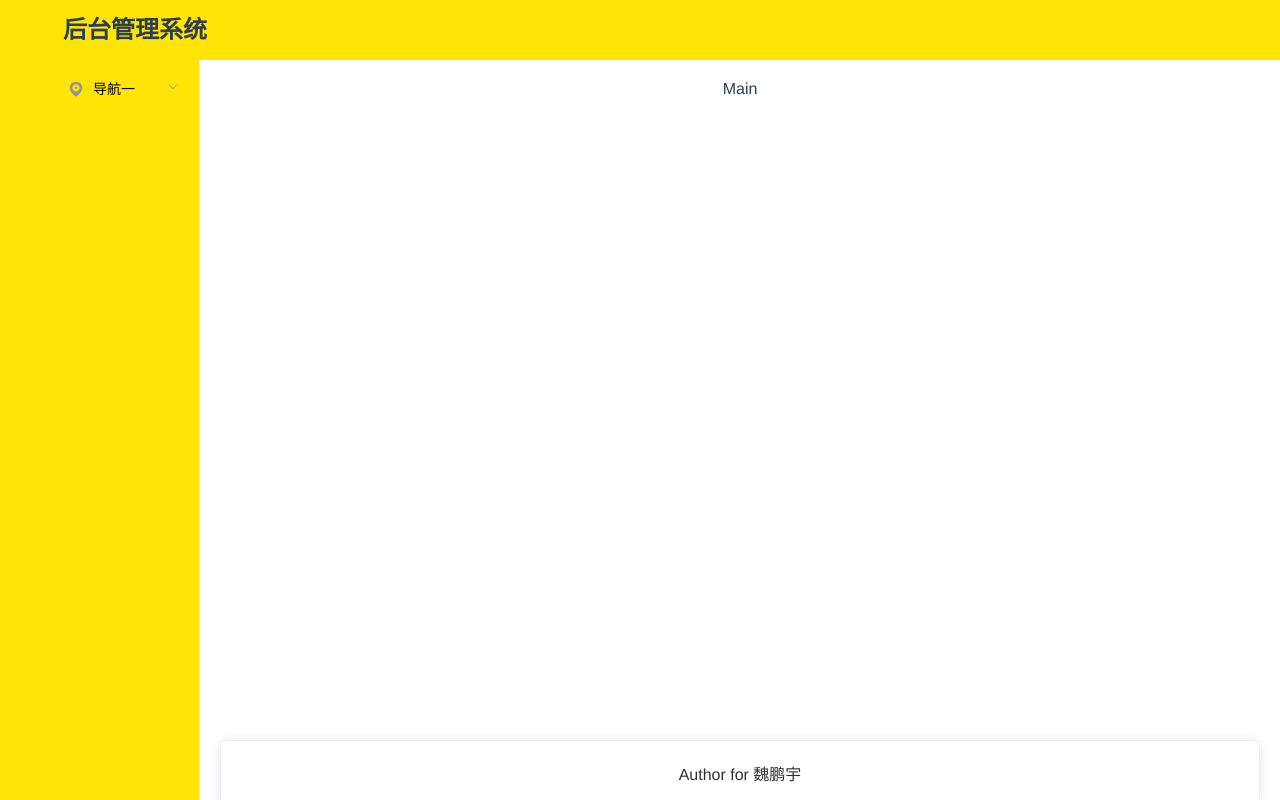
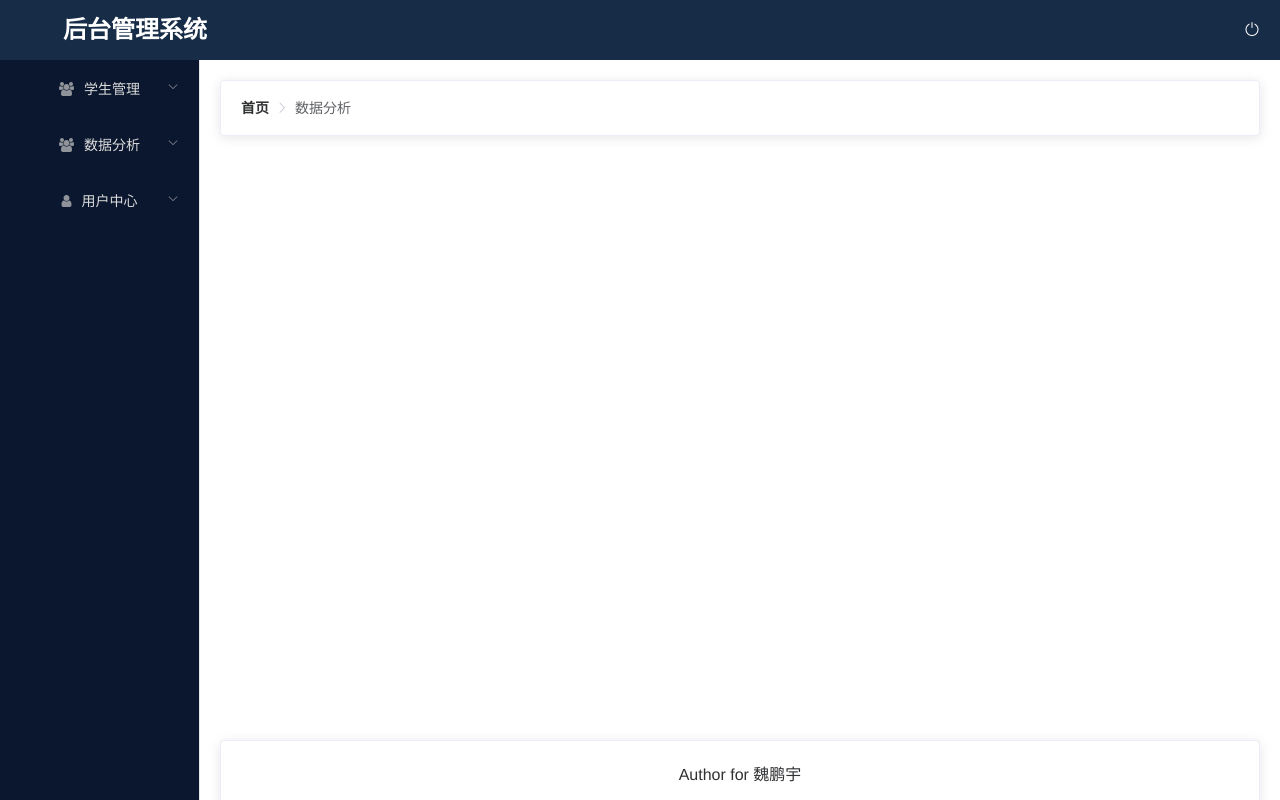
Before and after one commit to caoqifang/vue2_Background-management, a Vue app: page /data in a window 1280 px wide. Built offline with nearby package versions, Linux system fonts and the light colour scheme.

Commit message:
菜单路由+面包屑

```diff
--- /dev/null
+++ b/src/components/common/Breadcrumb.vue
@@ -0,0 +1,17 @@
+<template>
+  <div>
+    <el-card>
+      <el-breadcrumb separator-class="el-icon-arrow-right">
+        <el-breadcrumb-item :to="{ path: '/' }">首页</el-breadcrumb-item>
+        <el-breadcrumb-item v-for="(item,index) in $route.matched" :key="index">{{item.name}}</el-breadcrumb-item>
+      </el-breadcrumb>
+    </el-card>
+  </div>
+</template>
+
+<script>
+export default {};
+</script>
+
+<style lang="scss" scoped>
+</style>
--- a/src/components/common/Header.vue
+++ b/src/components/common/Header.vue
@@ -1,14 +1,14 @@
 <template>
   <div class="header">
-    <el-header >
+    <el-header>
       <div class="title">后台管理系统</div>
-      <div>{{ name }}</div>
+      <div>{{ name }} <i class="el-icon-switch-button" @click="out"></i></div>
     </el-header>
   </div>
 </template>
 
 <script>
-import { getToken } from "@/utils/setToken";
+import { getToken, removeToken } from "@/utils/setToken";
 export default {
   data() {
     return {
@@ -17,22 +17,47 @@ export default {
   },
   created() {
     // 获取登陆的用户名
-    this.name = getToken('username')
+    if (getToken("username") === "admin") {
+      this.name = "超级管理员";
+    } else {
+      this.name = getToken("username");
+    }
+  },
+  methods: {
+    out() {
+      this.$confirm("您真的要退出吗？")
+        .then((_) => {
+          removeToken("username");
+          removeToken("token");
+          // 提示信息
+          this.$message({ message: "已退出", type: "true" });
+          this.$router.push("/");
+          done();
+        })
+        .catch((_) => {
+          // console.log(2);
+        });
+    },
   },
 };
 </script>
 
 <style lang="scss" scoped>
-.header{
-    .el-header{
-        background: #ffe407;
+.header {
+  .el-header {
+    // background: #ffe407;
+    background: #172c47;
+    color: white;
     font-weight: 600;
     line-height: 60px;
     display: flex;
     justify-content: space-between;
-        .title{
+    .title {
       width: 230px;
       font-size: 24px;
+    }
+    .el-icon-switch-button {
+      cursor: pointer;
     }
   }
 }
--- a/src/components/common/Menu.vue
+++ b/src/components/common/Menu.vue
@@ -2,22 +2,30 @@
   <div class="menu">
     <el-aside width="200px">
       <el-menu
+        router
         default-active="2"
         class="el-menu-vertical-demo"
-        background-color="#ffe407"
-        text-color="#000"
-        active-text-color="#000"
+        background-color="#0b172e"
+        text-color="#dcdcdc"
+        active-text-color="#fff"
       >
-        <el-submenu index="1">
-          <template slot="title">
-            <i class="el-icon-location"></i>
-            <span>导航一</span>
-          </template>
-          <el-menu-item-group>
-            <el-menu-item index="1-1">选项1</el-menu-item>
-            <el-menu-item index="1-2">选项2</el-menu-item>
-          </el-menu-item-group>
-        </el-submenu>
+        <div v-for="(item, index) in menus" :key="index">
+          <el-submenu :index="index + ''" v-if="!item.hidden">
+            <template slot="title">
+              <i :class="item.iconClass"></i>
+              <span>{{ item.name }}</span>
+            </template>
+            <el-menu-item-group
+              v-for="(child, index) in item.children"
+              :key="index"
+            >
+              <el-menu-item :index="child.path">
+                <i :class="child.iconClass"></i>
+                {{ child.name }}
+              </el-menu-item>
+            </el-menu-item-group>
+          </el-submenu>
+        </div>
       </el-menu>
     </el-aside>
   </div>
@@ -25,6 +33,16 @@
 
 <script>
 export default {
+  data() {
+    return {
+      menus: [],
+    };
+  },
+  created() {
+    // console.log(this.$router.options.routes);
+    this.menus = [...this.$router.options.routes];
+    // console.log(this.menus);
+  },
 };
 </script>
 
@@ -32,11 +50,15 @@ export default {
 .menu {
   .el-aside {
     height: 100%;
+    overflow: hidden;
     .el-menu {
       height: 100%;
+      .fa {
+        margin-right: 10px;
+      }
     }
-    .el-sunmenu .el-menu-item{
-        min-width: 0;
+    .el-sunmenu .el-menu-item {
+      min-width: 0;
     }
   }
 }
--- a/src/router/index.js
+++ b/src/router/index.js
@@ -11,23 +11,26 @@ const routes = [
   {
     path: '/',
     // 路由重定向
-    redirect:'/login',
-    component:()=>import('@/components/Login'),
+    redirect: '/login',
+    hidden: true,
+    component: () => import('@/components/Login'),
   },
   {
     path: '/login',
-    name:'Login',
-    component:()=>import('@/components/Login'),
+    name: 'Login',
+    hidden: true,
+    component: () => import('@/components/Login'),
   },
   // 使用...将元素一一放入数组中
   ...home,
+  ...dataAnalysis,
   ...user,
-  ...dataAnalysis,
   // 404路由
   {
     path: '*',
-    name:'NotFount',
-    component:()=>import('@/components/NotFount.vue'),
+    name: 'NotFount',
+    hidden: true,
+    component: () => import('@/components/NotFount.vue'),
   },
 ]
 
@@ -36,5 +39,18 @@ const router = new VueRouter({
   base: process.env.BASE_URL,
   routes
 })
-
+// 全局前置守卫
+router.beforeEach((to, form, next) => {
+  // console.log(to);
+  if(to.meta.isLogin){
+    if(getToken('token')){
+      next();
+    }else{
+      next('/');
+      // 未登录 请登录
+    }
+  }else{
+    next()
+  }
+})
 export default router
--- a/src/router/modules/dataAnalysis.js
+++ b/src/router/modules/dataAnalysis.js
@@ -9,7 +9,7 @@ const routes = [
             {
                 path: '/data/dataview',
                 name: '数据概览',
-                iconClass: 'fa fa-fa-chart',
+                iconClass: 'fa fa-line-chart',
                 component: () => import('@/views/dataAnalysis/DataView'),
             },
             {
--- a/src/router/modules/home.js
+++ b/src/router/modules/home.js
@@ -5,13 +5,17 @@ const routes = [
         path: '/home',
         name: '学生管理',
         iconClass: 'fa fa-users',
-        redirect:'/home/student',
+        redirect: '/home/student',
         component: () => import('@/views/Home.vue'),
+
         children: [
             {
                 path: '/home/student',
                 name: '学生列表',
                 iconClass: 'fa fa-list',
+                meta: {
+                    isLogin: true
+                },
                 component: () => import('@/views/students/studentList'),
             },
             {
@@ -27,7 +31,7 @@ const routes = [
                 component: () => import('@/views/students/infoLists'),
             },
             {
-                path: '/home/student',
+                path: '/home/worklist',
                 name: '作业列表',
                 iconClass: 'fa fa-list-ul',
                 component: () => import('@/views/students/WorkList'),
--- a/src/views/Home.vue
+++ b/src/views/Home.vue
@@ -7,7 +7,12 @@
 
       <Menu />
       <el-container>
-        <el-main>Main</el-main>
+        <el-main>
+          <Bread/>
+          <div class="cont">
+            <router-view></router-view>
+          </div>
+        </el-main>
         <el-footer><Footer /></el-footer>
       </el-container>
     </el-container>
@@ -19,9 +24,10 @@
 import Header from "@/components/common/Header.vue";
 import Footer from "@/components/common/Footer.vue";
 import Menu from "@/components/common/Menu.vue";
-
+import Bread from '@/components/common/Breadcrumb.vue'
+import { getToken } from "@/utils/setToken";
 export default {
-  components: { Header, Footer, Menu },
+  components: { Header, Footer, Menu,Bread },
   data() {
     return {};
   },
@@ -32,12 +38,15 @@ export default {
 .home {
   width: 100%;
   height: 100%;
-  .content{
+  .content {
     position: absolute;
     width: 100%;
     top: 60px;
     bottom: 0;
     overflow: hidden;
+    .cont{
+      margin: 20px 0;
+    }
   }
 }
 </style>
```
Lines whose indentation alone changed are shown as unchanged.
